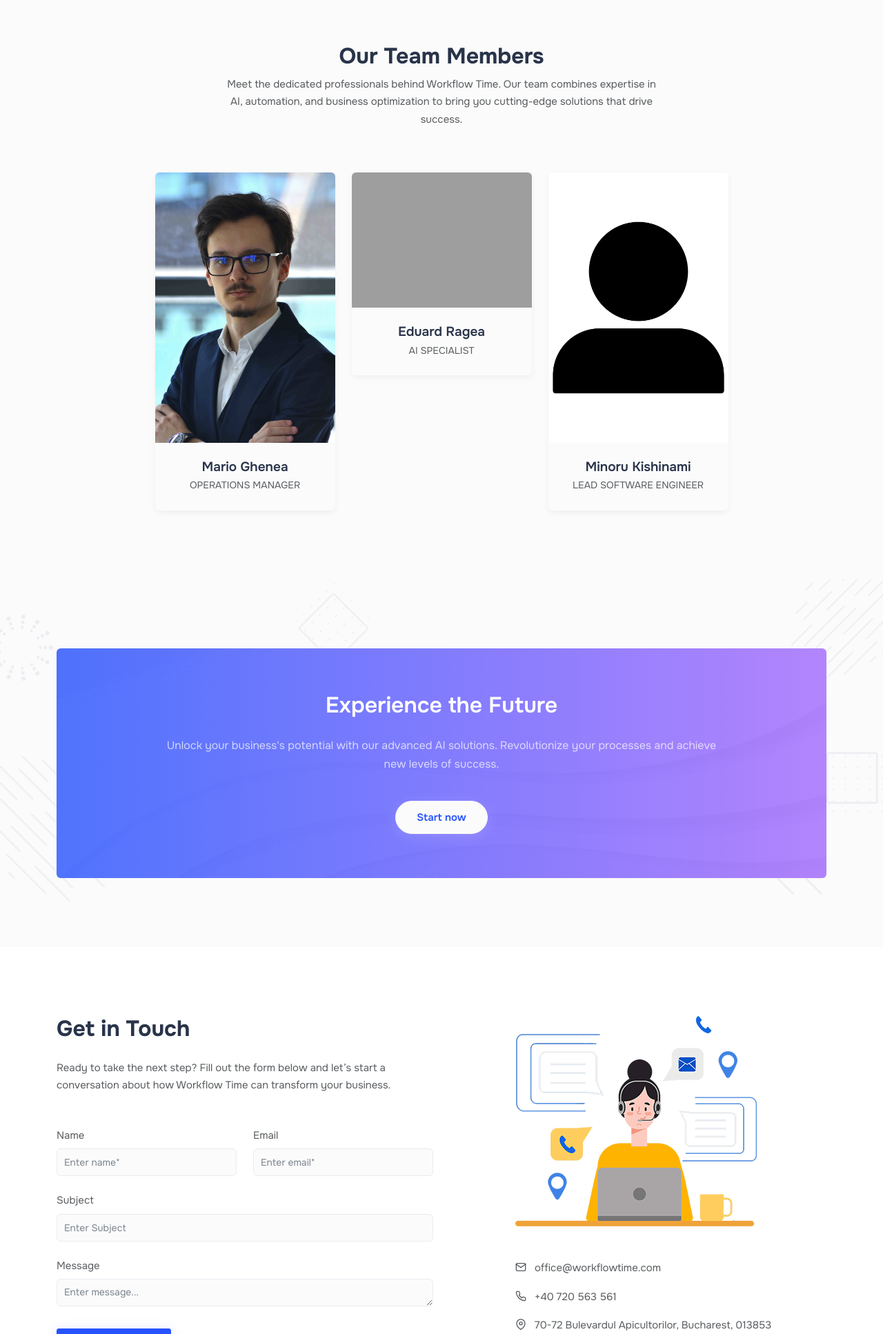
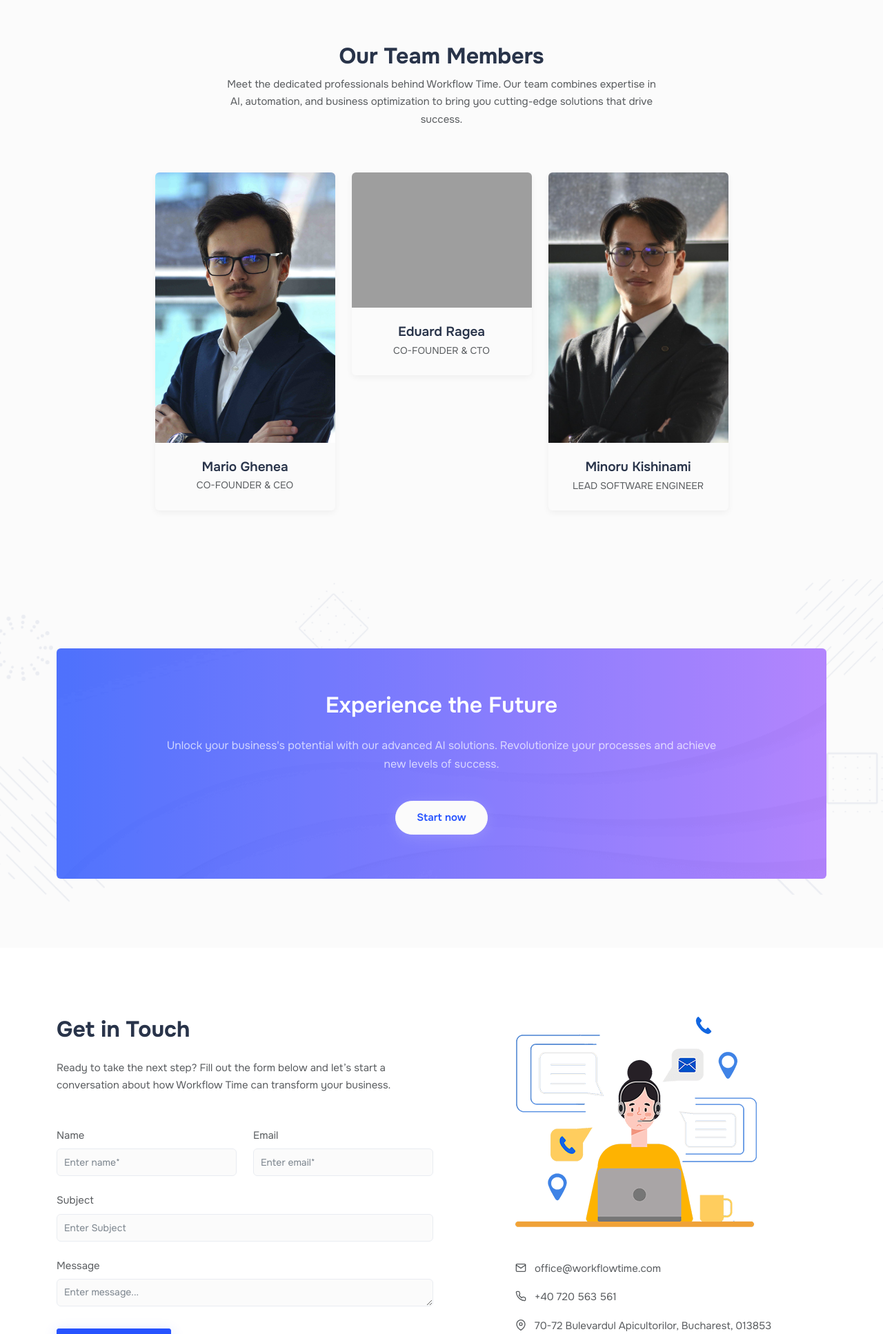
Before and after one commit to eduardragea/workflowtime, a Django app: page / in a window 1280 px wide. Shown: the part 3324-5258 px from the top of the page at 69% size. Run offline with Django 4.2, Linux system fonts and the light colour scheme; some libraries are stand-ins or nearby versions; grey boxes are pictures that could not be loaded.

Commit message:
Added Minoru and changed titles

```diff
--- a/Django/Landing/templates/partials/team.html
+++ b/Django/Landing/templates/partials/team.html
@@ -32,7 +32,7 @@
                     </div>
                     <div class="p-4">
                         <h5 class="font-size-19 mb-1">Mario Ghenea</h5>
-                        <p class="text-muted text-uppercase font-size-14 mb-0">{% trans "Operations Manager" %}</p>
+                        <p class="text-muted text-uppercase font-size-14 mb-0">Co-Founder & CEO</p>
                     </div>
                 </div>
             </div>
@@ -56,7 +56,7 @@
                     </div>
                     <div class="p-4">
                         <h5 class="font-size-19 mb-1">Eduard Ragea</h5>
-                        <p class="text-muted text-uppercase font-size-14 mb-0">{% trans "AI Specialist" %}</p>
+                        <p class="text-muted text-uppercase font-size-14 mb-0">Co-founder & CTO</p>
                     </div>
                 </div>
             </div>
@@ -65,7 +65,7 @@
             <div class="col-lg-3 col-sm-6">
                 <div class="team-box mt-4 position-relative overflow-hidden rounded text-center shadow">
                     <div class="position-relative overflow-hidden">
-                        <img src="{% static 'images/team/person_icon.png' .JPG%}" alt="" class="img-fluid d-block mx-auto" />
+                        <img src="{% static 'images/team/minoru.jpeg' .JPEG%}" alt="" class="img-fluid d-block mx-auto" />
                         <ul class="list-inline p-3 mb-0 team-social-item">
                             <li class="list-inline-item mx-3">
                                 <a href="https://www.linkedin.com/in/minoru-kishinami-43b200345/" target="_blank" class="team-social-icon h-primary"><i class="icon-sm" data-feather="linkedin"></i></a>
--- a/Django/Landing/requirements.txt
+++ b/requirements.txt
@@ -1,2 +1,4 @@
+asgiref==3.8.1
 Django==5.0.7
 django-environ==0.11.2
+sqlparse==0.5.3
```
Also changed, not shown: Django/Landing/static/images/team/Untitled.jpeg (deleted), Django/Landing/static/images/team/minoru.jpeg (added).
